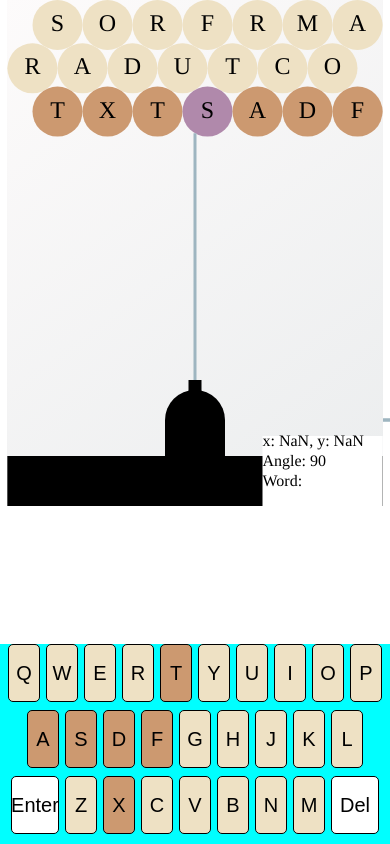
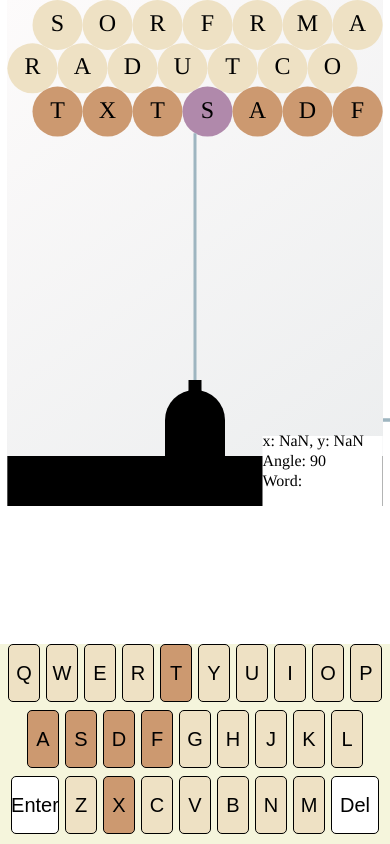
Before and after one commit to tomskopek/bubblepopple, a plain HTML site: page index.html in a window 390 px wide. Drawn offline with Linux system fonts and the light colour scheme.

Commit message:
test color

```diff
--- a/styles.css
+++ b/styles.css
@@ -77,7 +77,7 @@ canvas {
 /* smaller screens */
 @media screen and (max-width: 768px) {
   .keyboard {
-    background-color: cyan;
+    background-color: beige;
   }
 
   .keyboard-enter {
```
